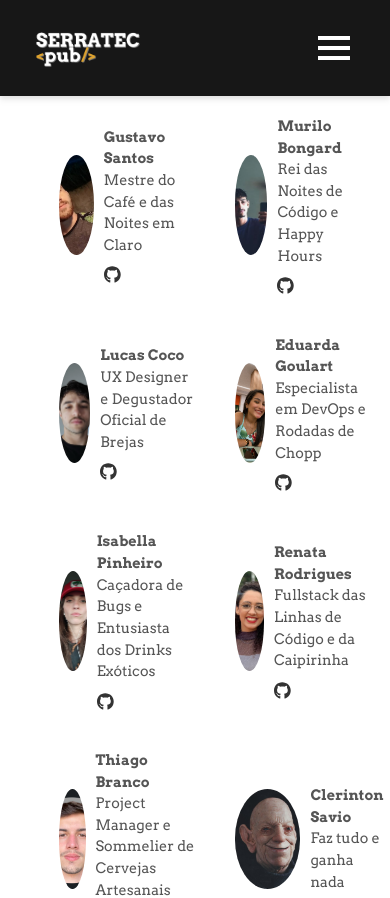
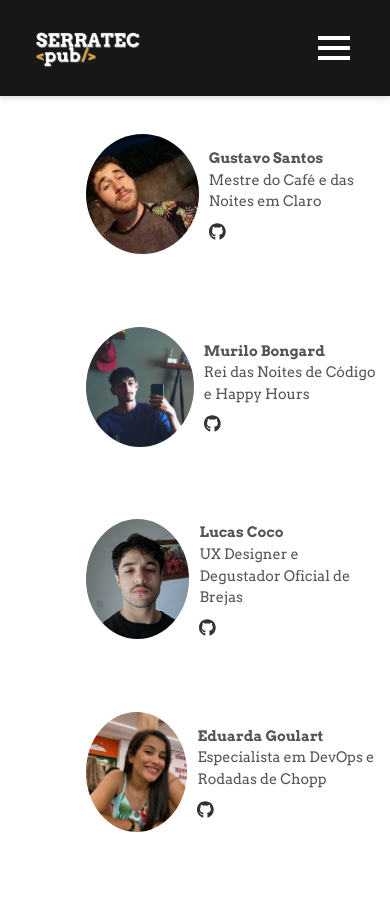
Before and after one commit to itsrerodrigs/serratec-web-react, a React (Vite) app in the folder SerratecPub-React/: page /sobre in a window 390 px wide. Shown: the top 898 px of the page. Built offline with nearby package versions, Linux system fonts and the light colour scheme; a web font is replaced by a local one.

Commit message:
Ajustando a pg sobre e sua responsividade

```diff
--- a/SerratecPub-React/src/pages/Sobre/Sobre.js
+++ b/SerratecPub-React/src/pages/Sobre/Sobre.js
@@ -1,19 +1,23 @@
-import { FontAwesomeIcon } from '@fortawesome/react-fontawesome';
-import styled from 'styled-components';
+import { FontAwesomeIcon } from "@fortawesome/react-fontawesome";
+import styled from "styled-components";
 
 export const FotoMembro = styled.div`
   display: grid;
   grid-template-columns: repeat(2, 1fr);
-  gap: 40px;
-  padding: 40px;
-  margin-left: 10%;
+  gap: 8.6vh;
+  padding: 60px;
+  margin-left: 20%;
 
   @media (max-width: 800px) {
-    grid-template-columns:
-    margin-left: 0;
-    padding: 20px;
+    grid-template-columns: 1fr;
+    margin-left: 25%;
+    padding: 8px;
+    margin-left: 20%;
+    margin-top: 30px;
+    margin-bottom: 15px;
   }
 `;
+
 export const Membro = styled.div`
   display: flex;
   align-items: center;
@@ -31,23 +35,22 @@
   object-fit: cover;
   border-radius: 50%;
   transition: transform 0.3s ease, box-shadow 0.3s ease;
+  transform: scaleX(1);
 
-  &:hover{
+  &:hover {
     transform: scale(1.1);
     box-shadow: 0 4px 8px rgba(0, 0, 0, 0.3);
   }
 
-  @media (max-width: 800px) {
-    width: 100px;
-    height: 100px;
+  @media (max-width: 768px) {
+    width: 170px;
+    height: 120px;
   }
-
 `;
 
 export const Descricao = styled.div`
-  font-size: 0.9rem;
+  font-size: larger;
   color: #555;
-  font-size: larger;
   font-family: Arvo, serif;
 
   @media (max-width: 600px) {
@@ -59,19 +62,38 @@
   font-family: Arvo, serif;
   font-weight: bold;
   color: #555;
-`
+`;
 
-export const GithubIcon  = styled(FontAwesomeIcon) `
+export const GithubIcon = styled(FontAwesomeIcon)`
   color: #333;
   font-size: 1.5em;
   display: block;
   text-align: center;
   margin-top: 10px;
   transition: color 0.3s ease;
-    &:hover{
+
+  &:hover {
     color: #000;
   }
+
   @media (max-width: 600px) {
     font-size: 1.2em;
   }
 `;
+
+export const Footer = styled.footer`
+  position: fixed;
+  bottom: 0;
+  width: 100%;
+  background-color: #333;
+  color: #fff;
+  text-align: center;
+  padding: 50px;
+  font-size: 0.9em;
+  box-shadow: 0 -1px 5px rgba(0, 0, 0, 0.3);
+
+  @media (max-width: 600px) {
+    font-size: 0.8em;
+    padding: 8px;
+  }
+`;
--- a/SerratecPub-React/src/pages/Sobre/SobrePage.jsx
+++ b/SerratecPub-React/src/pages/Sobre/SobrePage.jsx
@@ -1,4 +1,3 @@
-import styles from "./SobrePage.module.css";
 import { faGithub } from "@fortawesome/free-brands-svg-icons";
 import gustavoFt from "../../assets/images/gustavoFt.jpeg";
 import murilo from "../../assets/images/murilo.jpg";
@@ -172,7 +171,7 @@
         <Descricao>
           <Nome>Clerinton Savio</Nome>
           <br />
-          Faz tudo e ganha nada
+          Eu entrego e me humilho pra receber dinheiro de gorjeta
         </Descricao>
       </Membro>
     </FotoMembro>
```
Lines whose indentation alone changed are shown as unchanged.
